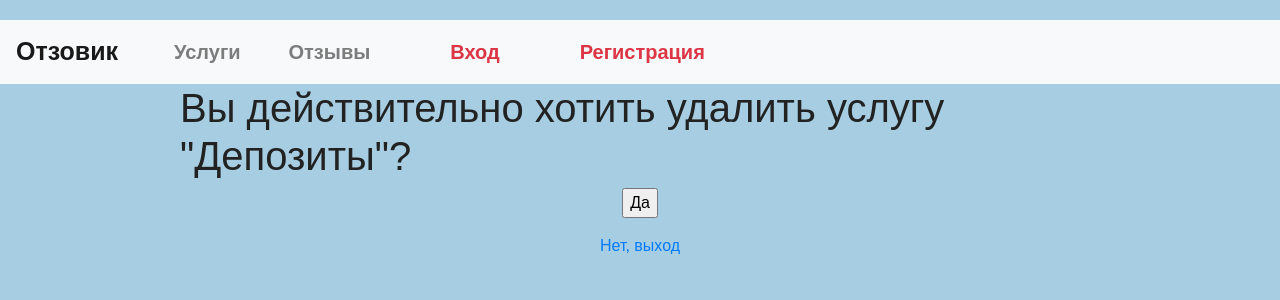
After one commit to Aisuluu1405/python_group_3_exam_8_Aisulu_Dzhusupova, a Django app: page /services/delete/1/ in a window 1280 px wide. The commit adds this page. Shown: the top 300 px of the page. Run offline with Django 3.2, Linux system fonts and the light colour scheme; data comes from the database, SQL or seed files in the repository; some libraries are stand-ins or nearby versions.

Commit message:
Сделала удаление услуги.

```diff
--- /dev/null
+++ b/source/webapp/templates/service/delete.html
@@ -0,0 +1,11 @@
+{% extends "base.html" %}
+{% block title %}Удалить Услугу{% endblock %}
+
+{% block content %}
+    <h1>Вы действительно хотить удалить услугу "{{services}}"?</h1>
+    <form method="POST" action="{% url 'webapp:service_delete' services.pk %}" class="text-center">
+        {% csrf_token %}
+        <p><input type="submit" value="Да"></p>
+        <p><a href="{% url "webapp:service_detail" services.pk %}">Нет, выход</a></p>
+    </form>
+{% endblock %}
--- a/source/webapp/templates/service/detail.html
+++ b/source/webapp/templates/service/detail.html
@@ -5,6 +5,7 @@
 {#{% if perms.webapp.changes_services %}#}
         <li class="nav-item"><a href="{% url 'webapp:service_edit' services.pk %}" class="nav-link">Редактировать услугу</a></li>
 {#    {% endif %}#}
+    <li class="nav-item"><a href="{% url 'webapp:service_delete' services.pk %}" class="nav-link">Удалить услугу</a></li>
 {% endblock %}
 {% block content %}
     <div class="text-center">
--- a/source/webapp/templates/service/index.html
+++ b/source/webapp/templates/service/index.html
@@ -4,6 +4,7 @@
 {#    {% if perms.webapp.add_services %}#}
         <li class="nav-item"><a href="{% url 'webapp:service_create' %}" class="nav-link">Добавить услугу</a></li>
 {#    {% endif %}#}
+
 
 {% endblock %}
 {% block content %}
--- a/source/webapp/urls.py
+++ b/source/webapp/urls.py
@@ -1,5 +1,5 @@
 from django.urls import path
-from webapp.views.service_views import IndexView, ServicesView, ServicesCreateView, ServicesEditView
+from webapp.views.service_views import IndexView, ServicesView, ServicesCreateView, ServicesEditView, ServicesDeleteView
 
 app_name = 'webapp'
 
@@ -8,5 +8,6 @@ urlpatterns = [
     path('services/<int:pk>', ServicesView.as_view(), name='service_detail'),
     path('services/create', ServicesCreateView.as_view(), name='service_create'),
     path('services/<int:pk>/edit/', ServicesEditView.as_view(), name='service_edit'),
+    path('services/delete/<int:pk>/', ServicesDeleteView.as_view(), name='service_delete'),
 #
 ]
--- a/source/webapp/views/service_views.py
+++ b/source/webapp/views/service_views.py
@@ -2,7 +2,7 @@ from django.contrib.auth.mixins import PermissionRequiredMixin, LoginRequiredMix
 from django.shortcuts import reverse, redirect
 from django.urls import reverse_lazy
 
-from django.views.generic import ListView, DetailView, CreateView, UpdateView
+from django.views.generic import ListView, DetailView, CreateView, UpdateView, DeleteView
 from webapp.models import Services
 
 
@@ -35,3 +35,12 @@ class ServicesEditView(UpdateView):
 
     def get_success_url(self):
         return reverse('webapp:index')
+
+
+class ServicesDeleteView(DeleteView):
+    model = Services
+    template_name = 'service/delete.html'
+    context_object_name = 'services'
+    success_url = reverse_lazy('webapp:index')
+    # permission_required = 'webapp.delete_services'
+    # permission_denied_message = 'Access is denied!'
```
